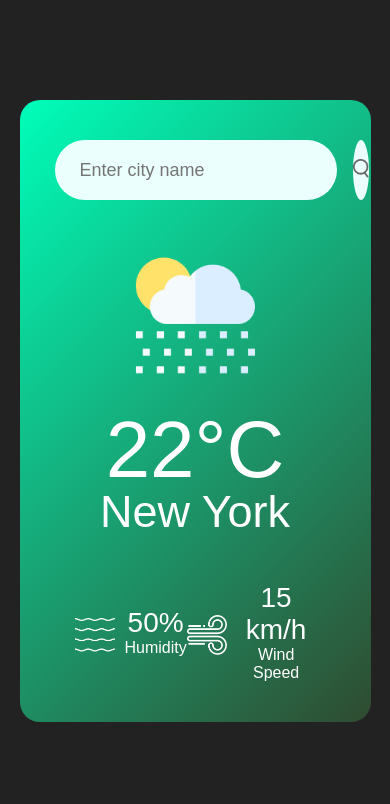
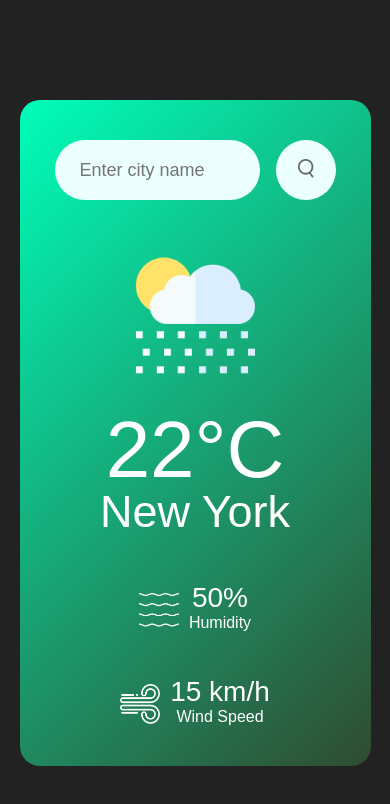
Before and after one commit to DIVYAM-NIT/NEW_CCA_PROJECT, a plain HTML site: page index.html in a window 390 px wide. Drawn offline with Linux system fonts and the light colour scheme.

Commit message:
Update style.css

```diff
--- a/style.css
+++ b/style.css
@@ -3,6 +3,16 @@
     padding: 0;
     font-family: 'Poppins' , sans-serif;
     box-sizing: border-box;
+}
+
+@media only screen and (max-width:450px){
+    .search input{
+        width: 60%;
+    }
+    .details{
+        flex-direction: column;
+        gap: 50px;
+    }
 }
 
 body{
@@ -56,11 +66,13 @@ body{
 .weather h1{
     font-size: 80px;
     font-weight: 500;
+    flex: 1;
 }
 .weather h2{
     font-size: 45px;
     font-weight: 400;
     margin-top: -10px;
+    flex: 1;
 }
 .details{
     display: flex;
```
